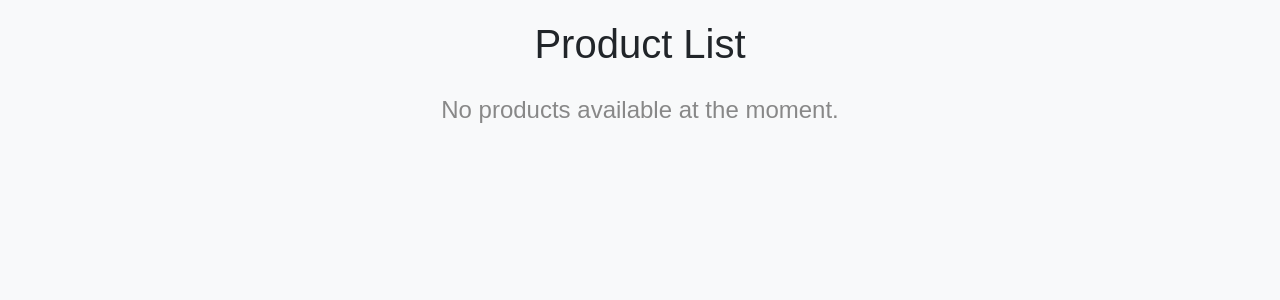
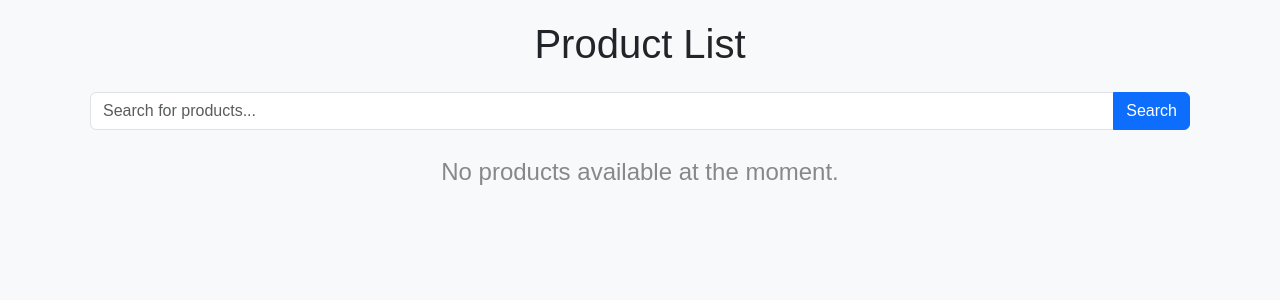
Before and after one commit to arat-hi/FreshShop, a Django app: page /user/home in a window 1280 px wide. Shown: the top 300 px of the page. Run offline with Django 5.2, Linux system fonts and the light colour scheme; data that the repository does not hold is empty.

Commit message:
search added

```diff
--- a/Userapp/views.py
+++ b/Userapp/views.py
@@ -34,11 +34,14 @@ def loginUser(request):
 
 def view_product(request):
     product_obj = ProductModel.objects.all()
+    if request.method == "POST":
+        search = request.POST.get('q')
+        if search:
+            product_obj = ProductModel.objects.filter(product_name__icontains = search)
     return render(request, 'view_product.html', {'products': product_obj})
 
 
-from django.shortcuts import redirect
-from .models import Cart, ProductModel
+
 
 
 def AddCart(request, id):
--- a/template/view_product.html
+++ b/template/view_product.html
@@ -50,6 +50,18 @@
 <body>
     <div class="container product-container">
         <h1 class="text-center mb-4">Product List</h1>
+        <form method="POST" class="mb-4">
+            {% csrf_token %}
+            <div class="input-group">
+                <input
+                    type="text"
+                    name="q"
+                    class="form-control"
+                    placeholder="Search for products..."
+                    >
+                <button type="submit" class="btn btn-primary">Search</button>
+            </div>
+        </form>
         <div class="row">
             {% for product in products %}
             <div class="col-md-4 col-sm-6 mb-4">
```
Also changed, not shown: README.md (added), media/images/blog-img-01.jpg (added).
